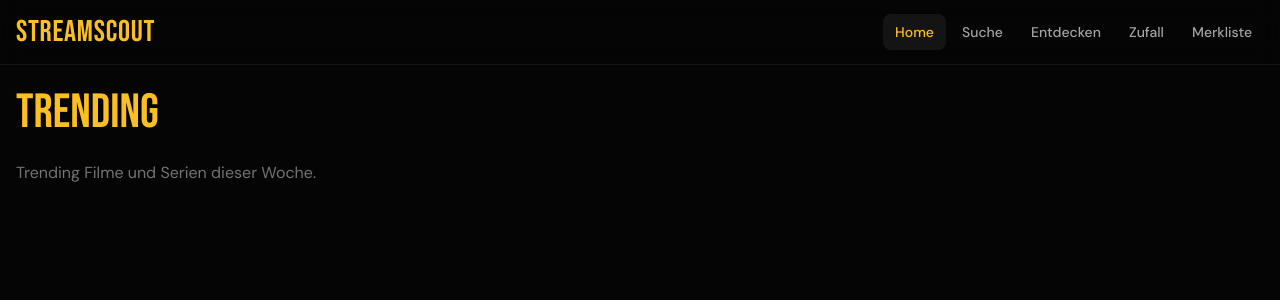
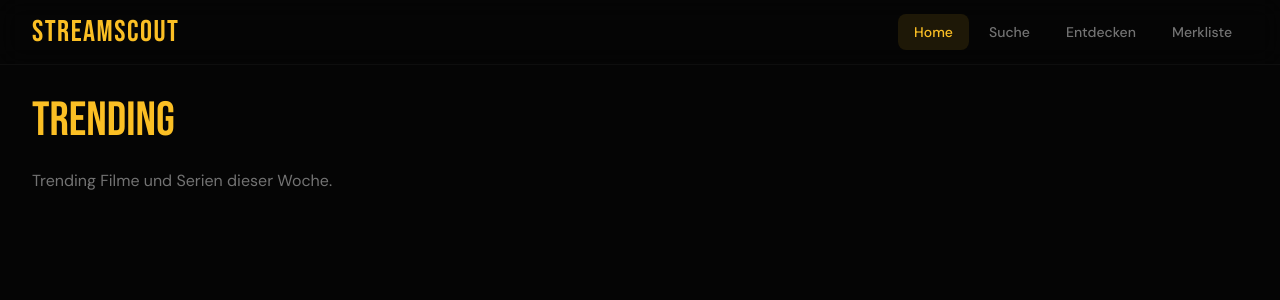
Before and after one commit to Immanuel-l/streamscout, a React (Vite) app: page / in a window 1280 px wide. Shown: the top 300 px of the page. Built offline with nearby package versions, Linux system fonts and the light colour scheme.

Commit message:
layout: header, footer, dark theme

```diff
--- a/src/components/layout/Header.jsx
+++ b/src/components/layout/Header.jsx
@@ -1,18 +1,23 @@
+import { useState } from 'react'
 import { Link, NavLink } from 'react-router-dom'
 
 const navLinks = [
   { to: '/', label: 'Home' },
   { to: '/search', label: 'Suche' },
   { to: '/discover', label: 'Entdecken' },
-  { to: '/random', label: 'Zufall' },
   { to: '/watchlist', label: 'Merkliste' },
 ]
 
 function Header() {
+  const [mobileOpen, setMobileOpen] = useState(false)
+
   return (
-    <header className="sticky top-0 z-50 bg-surface-950/80 backdrop-blur-md border-b border-surface-800">
-      <div className="mx-auto max-w-7xl px-4 flex items-center justify-between h-16">
-        <Link to="/" className="font-display text-3xl tracking-wide text-accent-400 hover:text-accent-300 transition-colors">
+    <header className="sticky top-0 z-50 bg-surface-950/80 backdrop-blur-md border-b border-surface-800/60">
+      <div className="mx-auto max-w-7xl px-4 sm:px-6 lg:px-8 flex items-center justify-between h-16">
+        <Link
+          to="/"
+          className="font-display text-3xl tracking-wider text-accent-400 hover:text-accent-300 transition-colors"
+        >
           StreamScout
         </Link>
 
@@ -21,11 +26,12 @@ function Header() {
             <NavLink
               key={to}
               to={to}
+              end={to === '/'}
               className={({ isActive }) =>
-                `px-3 py-2 rounded-lg text-sm font-medium transition-colors ${
+                `px-4 py-2 rounded-lg text-sm font-medium transition-colors ${
                   isActive
-                    ? 'text-accent-400 bg-surface-800'
-                    : 'text-surface-200 hover:text-white hover:bg-surface-800/50'
+                    ? 'text-accent-400 bg-accent-400/10'
+                    : 'text-surface-300 hover:text-white hover:bg-surface-800/60'
                 }`
               }
             >
@@ -35,14 +41,45 @@ function Header() {
         </nav>
 
         <button
-          className="md:hidden text-surface-200 hover:text-white p-2"
-          aria-label="Menü öffnen"
+          onClick={() => setMobileOpen(!mobileOpen)}
+          className="md:hidden text-surface-300 hover:text-white p-2 rounded-lg hover:bg-surface-800/60 transition-colors"
+          aria-label={mobileOpen ? 'Menü schließen' : 'Menü öffnen'}
         >
-          <svg className="w-6 h-6" fill="none" viewBox="0 0 24 24" stroke="currentColor" strokeWidth={2}>
-            <path strokeLinecap="round" strokeLinejoin="round" d="M4 6h16M4 12h16M4 18h16" />
-          </svg>
+          {mobileOpen ? (
+            <svg className="w-6 h-6" fill="none" viewBox="0 0 24 24" stroke="currentColor" strokeWidth={2}>
+              <path strokeLinecap="round" strokeLinejoin="round" d="M6 18L18 6M6 6l12 12" />
+            </svg>
+          ) : (
+            <svg className="w-6 h-6" fill="none" viewBox="0 0 24 24" stroke="currentColor" strokeWidth={2}>
+              <path strokeLinecap="round" strokeLinejoin="round" d="M4 6h16M4 12h16M4 18h16" />
+            </svg>
+          )}
         </button>
       </div>
+
+      {mobileOpen && (
+        <nav className="md:hidden border-t border-surface-800/60 bg-surface-950/95 backdrop-blur-md">
+          <div className="px-4 py-3 space-y-1">
+            {navLinks.map(({ to, label }) => (
+              <NavLink
+                key={to}
+                to={to}
+                end={to === '/'}
+                onClick={() => setMobileOpen(false)}
+                className={({ isActive }) =>
+                  `block px-4 py-3 rounded-lg text-sm font-medium transition-colors ${
+                    isActive
+                      ? 'text-accent-400 bg-accent-400/10'
+                      : 'text-surface-300 hover:text-white hover:bg-surface-800/60'
+                  }`
+                }
+              >
+                {label}
+              </NavLink>
+            ))}
+          </div>
+        </nav>
+      )}
     </header>
   )
 }
--- a/src/components/layout/Layout.jsx
+++ b/src/components/layout/Layout.jsx
@@ -1,13 +1,15 @@
 import { Outlet } from 'react-router-dom'
 import Header from './Header'
+import Footer from './Footer'
 
 function Layout() {
   return (
-    <div className="min-h-screen bg-surface-950">
+    <div className="flex flex-col min-h-screen bg-surface-950">
       <Header />
-      <main className="mx-auto max-w-7xl px-4 py-6">
+      <main className="flex-1 mx-auto w-full max-w-7xl px-4 sm:px-6 lg:px-8 py-8">
         <Outlet />
       </main>
+      <Footer />
     </div>
   )
 }
```
